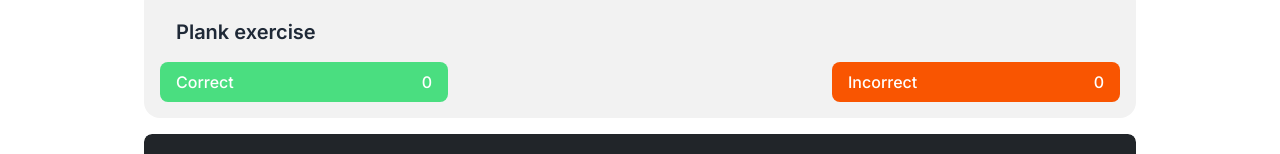
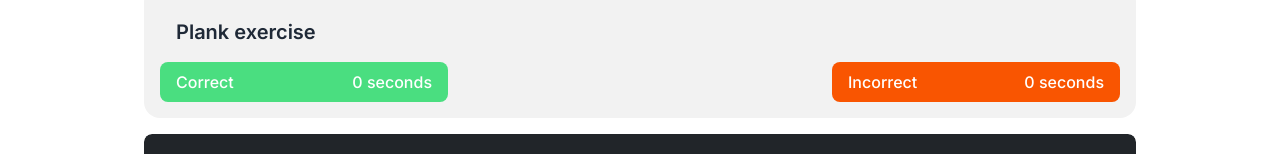
Before and after one commit to Mr-Shafique/PoseFit_AI, a React (Create React App) app: page /profile in a window 1280 px wide. Shown: the part 754-908 px from the top of the page. Built offline with nearby package versions, Linux system fonts and the light colour scheme; no server answers; sample sign-in values are in the browser's storage.

Commit message:
plank count seconds added as units

```diff
--- a/src/components/Profile.jsx
+++ b/src/components/Profile.jsx
@@ -137,11 +137,11 @@ export default function Profile() {
                         <div className=" flex flex-col   justify-between  sm:flex-row  gap-2 ">
                             <div className=" flex justify-between p-2 px-4 w-full bg-green-400 h-10 rounded-lg text-white font-medium  sm:w-[30%]">
                                 <p>Correct</p>
-                                <p>{plankCorrect}</p>
+                                <p>{plankCorrect} seconds</p>
                             </div>
                             <div className=" w-full  bg-[#f95501] h-10 rounded-lg flex justify-between p-2 px-4 text-white font-medium  sm:w-[30%]">
                                 <p>Incorrect</p>
-                                <p>{plankIncorrect}</p>
+                                <p>{plankIncorrect} seconds</p>
                             </div>
                         </div>
                     </div>
```
